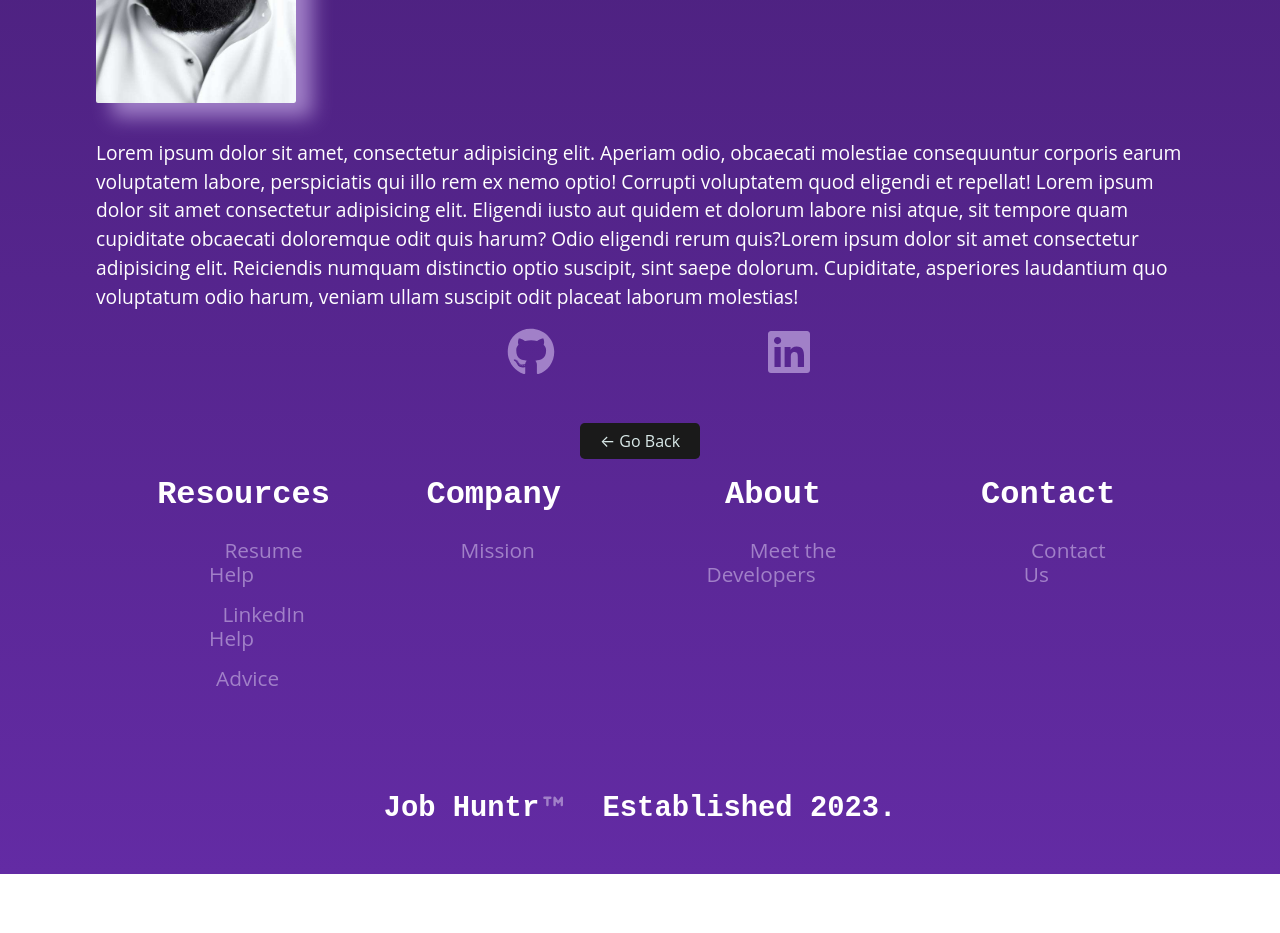
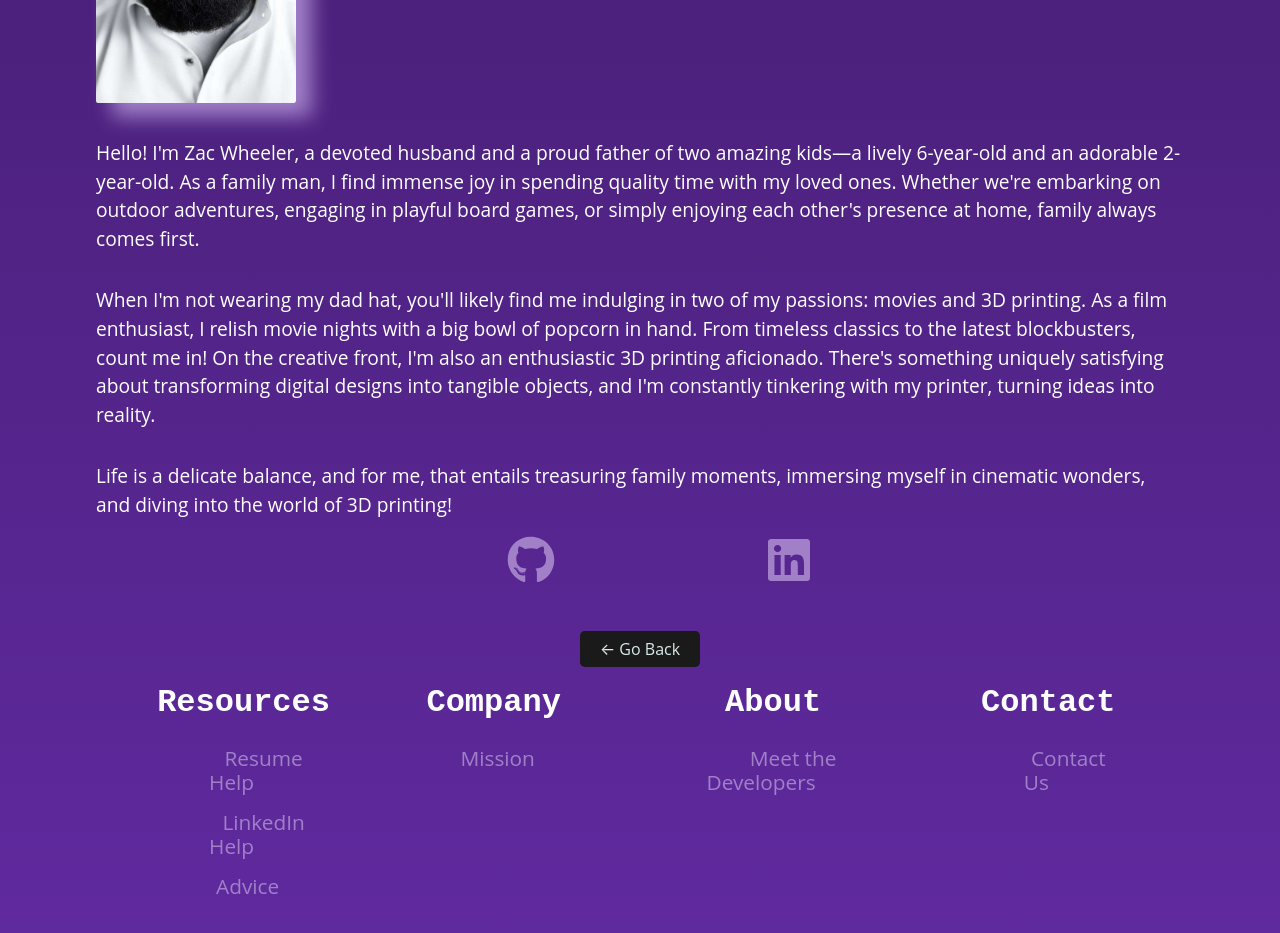
Before and after one commit to ZacWheeler3/job-huntr, a React (Vite) app in the folder client/: page /AboutPage in a window 1280 px wide. Shown: the part 3360-4293 px from the top of the page. Before the commit the page ends 4234 px from the top, so only its background shows below. Built offline with nearby package versions, Linux system fonts and the light colour scheme.

Commit message:
added zac's about me

```diff
--- a/client/src/pages/AboutPage.jsx
+++ b/client/src/pages/AboutPage.jsx
@@ -51,9 +51,26 @@ const AboutPage = () => {
         </div>
         <div className="dev-creds">
           <p>
-          Dave Miranda is a devoted father to his two sons, 5 and 3 years old. Their favorite things to do together include Legos, building forts, indoor playgrounds, and children's museums. When he's not playing with his kids, Dave enjoys learning new things, self-improvement, winning his fantasy football league more often than not, and Wordle.</p>
-<p>A native Chicagoan and avid football watcher, Dave should be a Bears fan but they're just such a poorly-run franchise year in and year out, so he also roots for the Chiefs for two reasons: #1 He moved to the KC area in 2016, and #2 He cruised to a dominant fantasy football championship in 2018 after drafting the previously unheralded duo of Patrick Mahomes and Tyreek Hill.</p>
-<p>Prior to learning to code, Dave ran political campaigns for about a decade. In 2018 he started a consulting firm and managed six candidates and a staff of several dozen campaign workers. He has run campaigns with budgets ranging from $30,000 to $500,000. Before his political career, Dave worked in corporate public relations.
+            Dave Miranda is a devoted father to his two sons, 5 and 3 years old.
+            Their favorite things to do together include Legos, building forts,
+            indoor playgrounds, and children's museums. When he's not playing
+            with his kids, Dave enjoys learning new things, self-improvement,
+            winning his fantasy football league more often than not, and Wordle.
+          </p>
+          <p>
+            A native Chicagoan and avid football watcher, Dave should be a Bears
+            fan but they're just such a poorly-run franchise year in and year
+            out, so he also roots for the Chiefs for two reasons: #1 He moved to
+            the KC area in 2016, and #2 He cruised to a dominant fantasy
+            football championship in 2018 after drafting the previously
+            unheralded duo of Patrick Mahomes and Tyreek Hill.
+          </p>
+          <p>
+            Prior to learning to code, Dave ran political campaigns for about a
+            decade. In 2018 he started a consulting firm and managed six
+            candidates and a staff of several dozen campaign workers. He has run
+            campaigns with budgets ranging from $30,000 to $500,000. Before his
+            political career, Dave worked in corporate public relations.
           </p>
           <ul>
             <li>
@@ -136,17 +153,29 @@ const AboutPage = () => {
         </div>
         <div className="dev-creds">
           <p>
-            Lorem ipsum dolor sit amet, consectetur adipisicing elit. Aperiam
-            odio, obcaecati molestiae consequuntur corporis earum voluptatem
-            labore, perspiciatis qui illo rem ex nemo optio! Corrupti voluptatem
-            quod eligendi et repellat! Lorem ipsum dolor sit amet consectetur
-            adipisicing elit. Eligendi iusto aut quidem et dolorum labore nisi
-            atque, sit tempore quam cupiditate obcaecati doloremque odit quis
-            harum? Odio eligendi rerum quis?Lorem ipsum dolor sit amet
-            consectetur adipisicing elit. Reiciendis numquam distinctio optio
-            suscipit, sint saepe dolorum. Cupiditate, asperiores laudantium quo
-            voluptatum odio harum, veniam ullam suscipit odit placeat laborum
-            molestias!
+            Hello! I'm Zac Wheeler, a devoted husband and a proud father of two
+            amazing kids—a lively 6-year-old and an adorable 2-year-old. As a
+            family man, I find immense joy in spending quality time with my
+            loved ones. Whether we're embarking on outdoor adventures, engaging
+            in playful board games, or simply enjoying each other's presence at
+            home, family always comes first.
+          </p>
+
+          <p>
+            When I'm not wearing my dad hat, you'll likely find me indulging in
+            two of my passions: movies and 3D printing. As a film enthusiast, I
+            relish movie nights with a big bowl of popcorn in hand. From
+            timeless classics to the latest blockbusters, count me in! On the
+            creative front, I'm also an enthusiastic 3D printing aficionado.
+            There's something uniquely satisfying about transforming digital
+            designs into tangible objects, and I'm constantly tinkering with my
+            printer, turning ideas into reality.
+          </p>
+
+          <p>
+            Life is a delicate balance, and for me, that entails treasuring
+            family moments, immersing myself in cinematic wonders, and diving
+            into the world of 3D printing!
           </p>
           <ul>
             <li>
```
